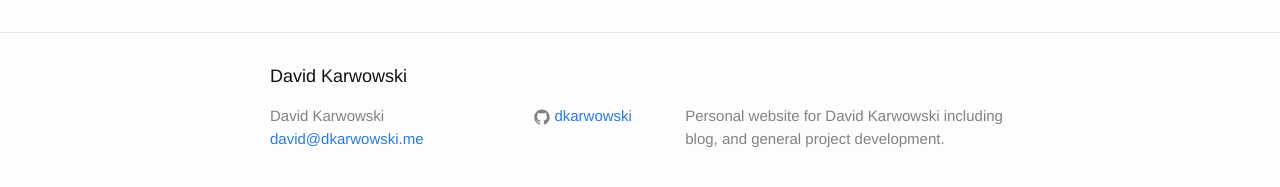
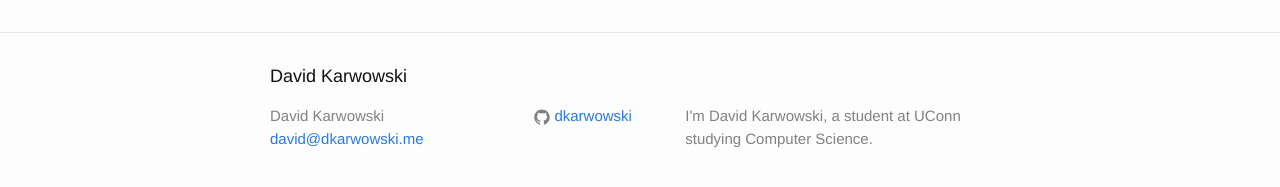
Before and after one commit to dkarwowski/dkarwowski.github.io, a Jekyll site: the page built from about.md, in a window 1280 px wide. Shown: the part 240-427 px from the top of the page. Built offline with Jekyll 4.4.1, drawn with Linux system fonts in a browser that asks for light colours.

Commit message:
update description

```diff
--- a/_config.yml
+++ b/_config.yml
@@ -2,8 +2,7 @@
 title: David Karwowski
 email: david@dkarwowski.me
 description: > # this means to ignore newlines until "baseurl:"
-  Personal website for David Karwowski including blog,
-  and general project development.
+  I'm David Karwowski, a student at UConn studying Computer Science.
 baseurl: "" # the subpath of your site, e.g. /blog/
 url: "http://dkarwowski.me" # the base hostname & protocol for your site
 github_username:  dkarwowski
```
